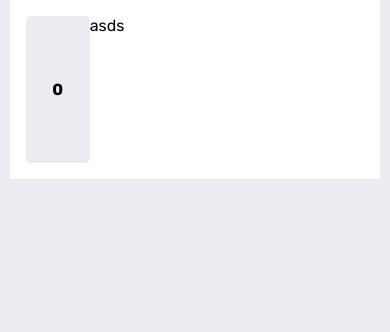
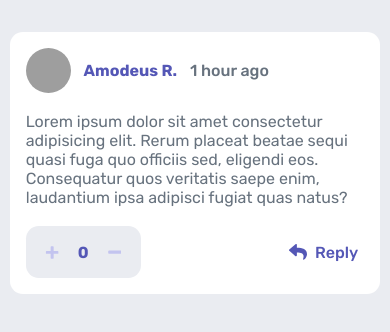
Before and after one commit to AmodeusR/FM--interactive-comments-section, a React (Vite) app: page / in a window 390 px wide. Shown: the top 332 px of the page. Built offline with nearby package versions, Linux system fonts and the light colour scheme; grey boxes are pictures that could not be loaded.

Commit message:
finished Comment mobile base style

```diff
--- a/src/components/Comment/Comment.jsx
+++ b/src/components/Comment/Comment.jsx
@@ -1,19 +1,29 @@
 import "./comment.scss";
 import { assets } from "../../constants";
 
-const { PlusIcon, MinusIcon } = assets;
+const { PlusIcon, MinusIcon, ReplyIcon } = assets;
 
 const Comment = () => {
+
   return (
     <div className="comment">
+        <div className="comment__user-info">
+          <img src="https://source.unsplash.com/random/100x100" alt="user picture" className="comment__picture" />
+          <span className="comment__username">Amodeus R.</span>
+          <span className="comment__timestamp">1 hour ago</span>
+        </div>
+      <p className="comment__body">
+        Lorem ipsum dolor sit amet consectetur adipisicing elit. Rerum placeat beatae sequi quasi fuga quo officiis sed, eligendi eos. Consequatur quos veritatis saepe enim, laudantium ipsa adipisci fugiat quas natus?
+      </p>
       <div className="comment__score">
         <PlusIcon className="comment__icon" />
         <span className="comment__score-count">0</span>
         <MinusIcon className="comment__icon" />
       </div>
-      <div className="comment__main">
-        asds
-      </div>
+      <button className="comment__reply">
+        <ReplyIcon className="comment__reply-icon" />
+        Reply
+      </button>
     </div>
   );
 };
--- a/src/components/Comment/comment.scss
+++ b/src/components/Comment/comment.scss
@@ -1,29 +1,101 @@
 .comment {
-  display: flex;
+  display: grid;
+  grid-template-columns: 1fr 1fr;
+  gap: 1.2rem;
   background: white;
   padding: 1rem;
+  border-radius: .8rem;
+  margin-top: 2rem;
+
+  &__user-info {
+    display: flex;
+    align-items: center;
+    gap: .8rem;
+    grid-column: 1 / -1;
+  }
+
+  &__picture {
+    --picture-size: 45px;
+    width: var(--picture-size);
+    height: var(--picture-size);
+    border-radius: 50%;
+  }
+
+  &__username {
+    color: var(--clr-theme);
+    font-weight: bold;
+  }
+
+  &__timestamp {
+    color: var(--clr-neutral-light);
+    font-weight: 500;
+  }
+
+  &__body {
+    grid-column: 1 / 3;
+    color: var(--clr-neutral-light);
+    margin: 0;
+  }
+
   &__score {
+    width: min-content;
     display: flex;
-    flex-direction: column;
     align-items: center;
     gap: 1rem;
     background: var(--background);
     padding: 1rem;
-    border-radius: .3rem;
+    border-radius: .8rem;
 
     &-count {
-      color: var(--clr-action);
+      color: var(--clr-theme);
       font-weight: 700;
     }
   }
 
   &__icon {
-    width: max-content;
-    fill: var(--clr-action-light);
-    padding: 1rem;
+      --size: 20px;
+      width: var(--size);
+      max-height: var(--size);
+      padding: .2rem;
+
+
+    fill: var(--clr-theme-light);
+    transition: fill 250ms ease;
+    flex-shrink: 2;
     &:hover {
       cursor: pointer;
+      fill: var(--clr-theme);
+    }
+  }
+
+  &__reply {
+    display: flex;
+    gap: .5rem;
+    align-items: center;
+    width: min-content;
+    justify-self: flex-end;
+
+    border: none;
+    background: transparent;
+    font-size: 1rem;
+
+    font-weight: 500;
+    color: var(--clr-theme);
+    transition: color 250ms ease;
+
+    &-icon {
+      --size: 18px;
+      fill: var(--clr-theme);
+      width: var(--size);
+      max-height: var(--size);
+      transition: fill 250ms ease;
     }
 
+    &:hover,
+    &:hover .comment__reply-icon {
+      cursor: pointer;
+      color: var(--clr-theme-light);
+      fill: var(--clr-theme-light);
+    }
   }
 }
--- a/src/components/Comments/Comments.jsx
+++ b/src/components/Comments/Comments.jsx
@@ -7,7 +7,6 @@ const Comments = () => {
   return (
     <div className="comments">
       <Comment />
-
     </div>
   );
 };
```
